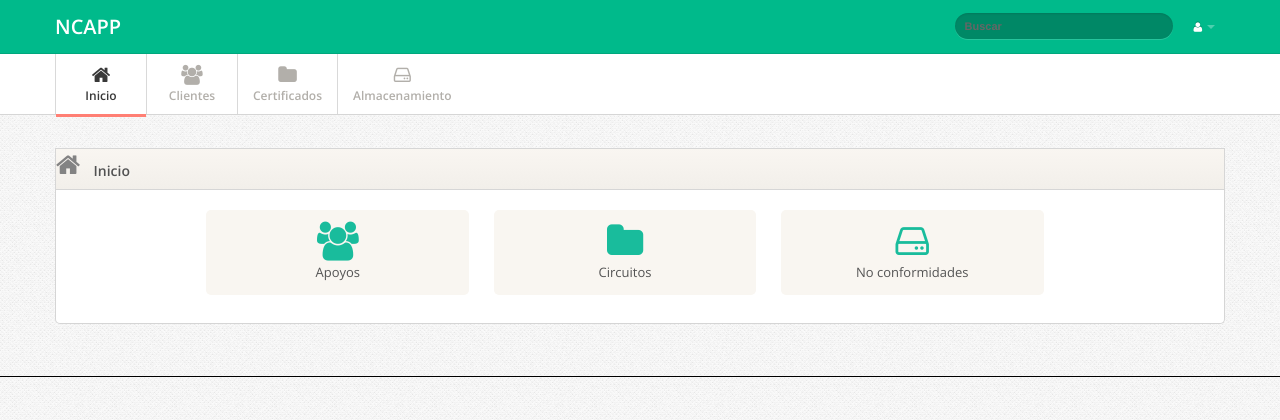
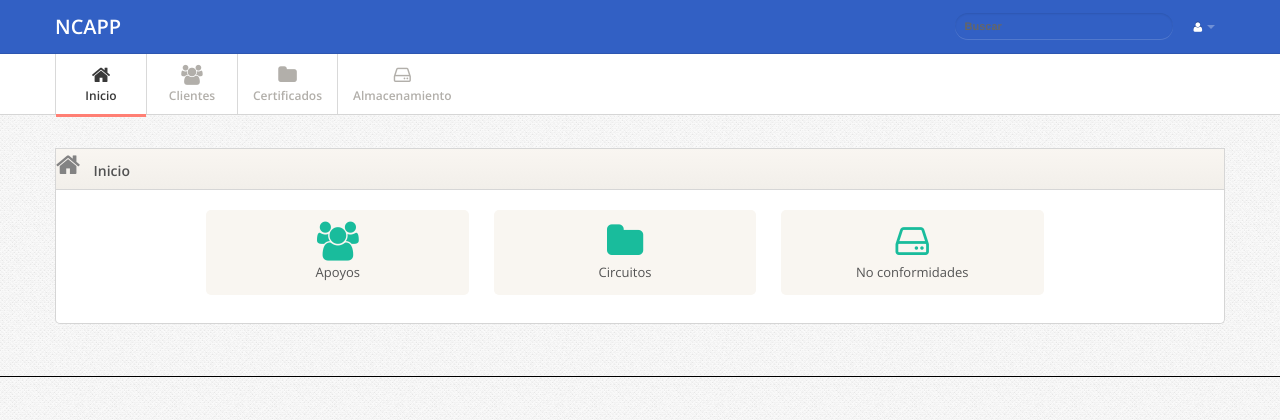
Before and after one commit to janneison/NCAPP, a Django app: page /seguridad/ in a window 1280 px wide. Shown: the top 420 px of the page. Run offline with Django 3.2, Linux system fonts and the light colour scheme; a user stored in the database is signed in; some libraries are stand-ins or nearby versions.

Commit message:
cambio colores

```diff
--- a/static/css/style.css
+++ b/static/css/style.css
@@ -72,7 +72,7 @@ textarea {
 .navbar-inner {
 	padding: 7px 0;
 
-	background: #00ba8b !important;
+	background: #3260c4 !important;
 
 	-moz-border-radius: 0;
 	-webkit-border-radius: 0;
@@ -108,7 +108,7 @@ textarea {
     color: #666;
 }
 
-.navbar-search .search-query { background:#008866; border:0; color:#fff; line-height:normal;}
+.navbar-search .search-query { background:#3260c4; border:0; color:#fff; line-height:normal;}
 
 
 /*------------------------------------------------------------------
```
